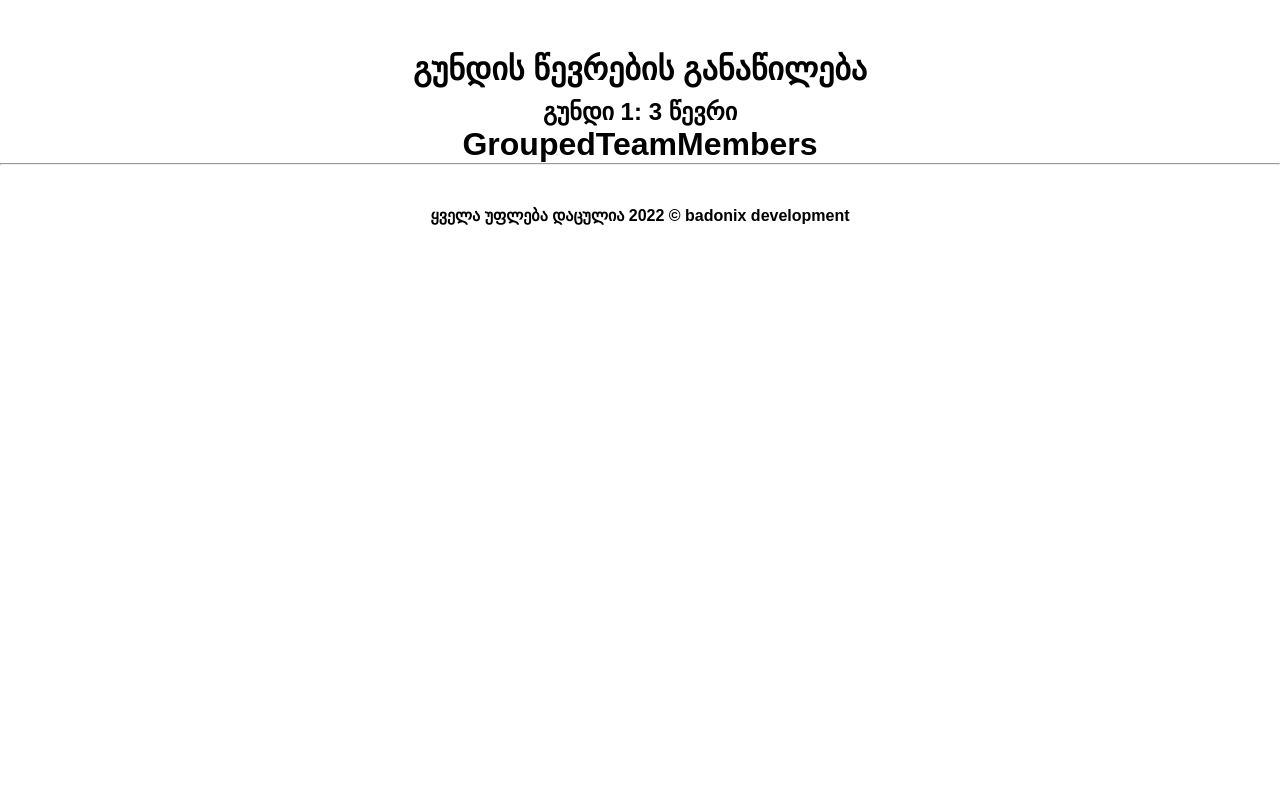
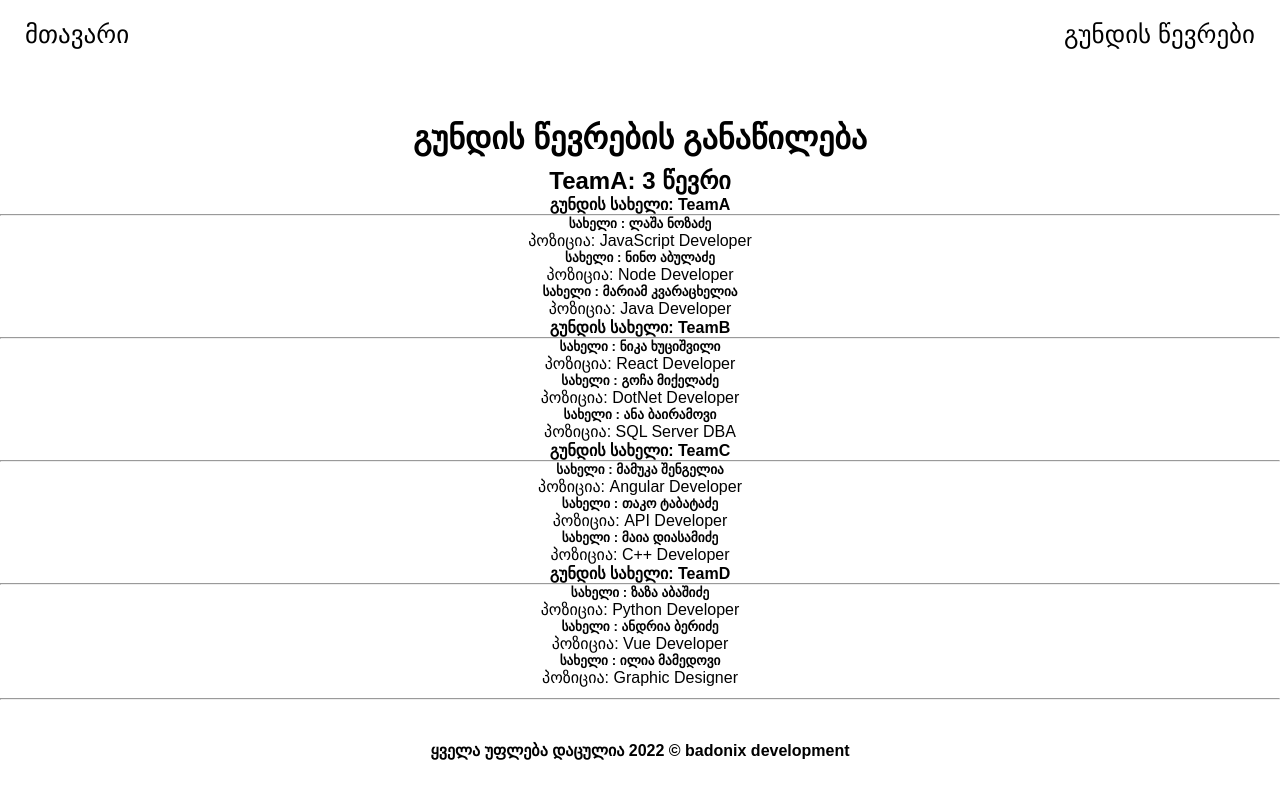
Before and after one commit to Badonix/TeamMembersTracker, a React (Create React App) app: page /GroupedTeamMembers in a window 1280 px wide. Built offline with nearby package versions, Linux system fonts and the light colour scheme; a web font is replaced by a local one.

Commit message:
Add collapse style in future

```diff
--- a/src/App.css
+++ b/src/App.css
@@ -5,6 +5,10 @@
   padding:0;
   font-family: "BPG Banner", sans-serif;
 
+}
+body{
+  position: relative;
+  min-height: 100vh;
 }
 .card-container{
   width:100%;
@@ -15,6 +19,8 @@
 }
 
 .card{
+  border: 1px solid white;
+  transition: .3s;
   display: flex;
   margin:50px;
   width:250px;
@@ -23,7 +29,6 @@
   flex-direction: column;
   align-items: center;
   border-radius: 5px;
-
   cursor: pointer;
 }
 .card-container div img{
@@ -41,6 +46,10 @@
   flex-direction: column;
   justify-content: center;
   align-items: center;
+
+}
+.card-container{
+  margin-bottom:70px;
 }
 select{
   margin-top:50px;
@@ -66,3 +75,40 @@ footer{
   justify-content: center;
   align-items: center;
 }
+ul{
+  display: flex;
+  list-style: none;
+  padding:20px;
+  align-items: center;
+  justify-content: space-between;
+}
+a{
+  margin:5px;
+  text-decoration: none;
+  color:black;
+  font-size:25px;
+  transition: .2s;
+}
+a:hover{
+  color:gray;
+}
+
+.card:hover{
+
+  border: 1px solid gray
+}
+.notfound-container{
+  margin-top:100px;
+}
+.notfound-container h1{
+  color:red;
+  margin-bottom:30px;
+}
+.notfound-container h2{
+  color:gray;
+}
+.footer-container{
+  position: absolute;
+  bottom: 0;
+  width: 100%;
+}
--- a/src/App.jsx
+++ b/src/App.jsx
@@ -4,6 +4,8 @@ import { useState, useEffect } from "react";
 import Header from "./Header";
 import Footer from "./Footer";
 import Employees from "./Employees";
+import Nav from "./Nav";
+import NotFound from "./NotFound";
 import GroupedTeamMembers from "./GroupedTeamMembers";
 import { BrowserRouter as Router, Route, Routes } from "react-router-dom";
 function App() {
@@ -14,89 +16,89 @@ function App() {
         fullName: "ლაშა ნოზაძე",
         designation: "JavaScript Developer",
         gender: "male",
-        teamName: "გუნდი 1",
+        teamName: "TeamA",
       },
       {
         id: 2,
         fullName: "ნინო აბულაძე",
         designation: "Node Developer",
         gender: "female",
-        teamName: "გუნდი 1",
+        teamName: "TeamA",
       },
       {
         id: 3,
         fullName: "მარიამ კვარაცხელია",
         designation: "Java Developer",
         gender: "female",
-        teamName: "გუნდი 1",
+        teamName: "TeamA",
       },
       {
         id: 4,
         fullName: "ნიკა ხუციშვილი",
         designation: "React Developer",
         gender: "male",
-        teamName: "გუნდი 2",
+        teamName: "TeamB",
       },
       {
         id: 5,
         fullName: "გოჩა მიქელაძე",
         designation: "DotNet Developer",
         gender: "male",
-        teamName: "გუნდი 2",
+        teamName: "TeamB",
       },
       {
         id: 6,
         fullName: "ანა ბაირამოვი",
         designation: "SQL Server DBA",
         gender: "female",
-        teamName: "გუნდი 2",
+        teamName: "TeamB",
       },
       {
         id: 7,
         fullName: "მამუკა შენგელია",
         designation: "Angular Developer",
         gender: "male",
-        teamName: "გუნდი 3",
+        teamName: "TeamC",
       },
       {
         id: 8,
         fullName: "თაკო ტაბატაძე",
         designation: "API Developer",
         gender: "female",
-        teamName: "გუნდი 3",
+        teamName: "TeamC",
       },
       {
         id: 9,
         fullName: "მაია დიასამიძე",
         designation: "C++ Developer",
         gender: "female",
-        teamName: "გუნდი 3",
+        teamName: "TeamC",
       },
       {
         id: 10,
         fullName: "ზაზა აბაშიძე",
         designation: "Python Developer",
         gender: "male",
-        teamName: "გუნდი 4",
+        teamName: "TeamD",
       },
       {
         id: 11,
         fullName: "ანდრია ბერიძე",
         designation: "Vue Developer",
         gender: "male",
-        teamName: "გუნდი 4",
+        teamName: "TeamD",
       },
       {
         id: 12,
         fullName: "ილია მამედოვი",
         designation: "Graphic Designer",
         gender: "male",
-        teamName: "გუნდი 4",
+        teamName: "TeamD",
       },
     ]
   );
-  const [selectedTeam, setSelectedTeam] = useState(
-    JSON.parse(localStorage.getItem("selectedTeam")) || "გუნდი 1"
+  const [selectedTeam, setTeam] = useState(
+    JSON.parse(localStorage.getItem("selectedTeam")) || "TeamA"
   );
   useEffect(() => {
     localStorage.setItem("employeeList", JSON.stringify(employees));
@@ -106,8 +108,7 @@ function App() {
   }, [selectedTeam]);
 
   function handleTeamSelectionChange(e) {
-    console.log(e.target.value);
-    setSelectedTeam(e.target.value);
+    setTeam(e.target.value);
   }
 
   function handleEmployeeCardClick(event) {
@@ -122,26 +123,51 @@ function App() {
   }
   return (
     <Router>
-      <Header
-        selectedTeam={selectedTeam}
-        teamMemberCount={
-          employees.filter((employee) => employee.teamName === selectedTeam)
-            .length
-        }
-      />
+      <Nav />
+
       <Routes>
         <Route
           path="/"
           element={
+            <>
+              <Header
+                selectedTeam={selectedTeam}
+                teamMemberCount={
+                  employees.filter(
+                    (employee) => employee.teamName === selectedTeam
+                  ).length
+                }
+              />
               <Employees
                 handleEmployeeCardClick={handleEmployeeCardClick}
                 employees={employees}
                 handleTeamSelectionChange={handleTeamSelectionChange}
                 selectedTeam={selectedTeam}
               />
+            </>
           }
         ></Route>
-        <Route path="/GroupedTeamMembers" element={<GroupedTeamMembers />} />
+        <Route
+          path="/GroupedTeamMembers"
+          element={
+            <>
+              <Header
+                selectedTeam={selectedTeam}
+                teamMemberCount={
+                  employees.filter(
+                    (employees) => employees.teamName === selectedTeam
+                  ).length
+                }
+              />
+              <GroupedTeamMembers
+                employees={employees}
+                selectedTeasm={selectedTeam}
+                setTeam={setTeam}
+              />
+            </>
+          }
+        />
+        <Route path="*" element={<NotFound />}></Route>
       </Routes>
 
       <Footer />
--- a/src/Employees.jsx
+++ b/src/Employees.jsx
@@ -9,10 +9,10 @@ const Employees = ({
   return (
     <main className="container">
       <select onChange={handleTeamSelectionChange} value={selectedTeam}>
-        <option value="გუნდი 1">გუნდი 1</option>
-        <option value="გუნდი 2">გუნდი 2</option>
-        <option value="გუნდი 3">გუნდი 3</option>
-        <option value="გუნდი 4">გუნდი 4</option>
+        <option value="TeamA">TeamA</option>
+        <option value="TeamB">TeamB</option>
+        <option value="TeamC">TeamC</option>
+        <option value="TeamD">TeamD</option>
       </select>
       <div className="card-container">
         {employees.map((employee) => {
--- a/src/Footer.jsx
+++ b/src/Footer.jsx
@@ -1,14 +1,14 @@
 const Footer = () => {
   var today = new Date();
   return (
-    <>
+    <div className="footer-container">
       <hr></hr>
       <footer>
         <h4>
           ყველა უფლება დაცულია {today.getFullYear()} © badonix development
         </h4>
       </footer>
-    </>
+    </div>
   );
 };
 export default Footer;
--- a/src/GroupedTeamMembers.jsx
+++ b/src/GroupedTeamMembers.jsx
@@ -1,7 +1,93 @@
-const GroupedTeamMembers = () => {
+import { useState } from "react";
+const GroupedTeamMembers = ({ employees, selectedTeam, setTeam }) => {
+  const [groupedEmployees, setGroupedData] = useState(groupTeamMembers());
+
+  function groupTeamMembers() {
+    var teams = [];
+
+    var teamAMembers = employees.filter(
+      (employee) => employee.teamName === "TeamA"
+    );
+    var teamA = {
+      team: "TeamA",
+      members: teamAMembers,
+      collapsed: selectedTeam === "TeamA" ? false : true,
+    };
+    teams.push(teamA);
+
+    var teamBMembers = employees.filter(
+      (employee) => employee.teamName === "TeamB"
+    );
+    var teamB = {
+      team: "TeamB",
+      members: teamBMembers,
+      collapsed: selectedTeam === "TeamB" ? false : true,
+    };
+    teams.push(teamB);
+
+    var teamCMembers = employees.filter(
+      (employee) => employee.teamName === "TeamC"
+    );
+    var teamC = {
+      team: "TeamC",
+      members: teamCMembers,
+      collapsed: selectedTeam === "TeamC" ? false : true,
+    };
+    teams.push(teamC);
+
+    var teamDMembers = employees.filter(
+      (employee) => employee.teamName === "TeamD"
+    );
+    var teamD = {
+      team: "TeamD",
+      members: teamDMembers,
+      collapsed: selectedTeam === "TeamD" ? false : true,
+    };
+    teams.push(teamD);
+
+    return teams;
+  }
+
+  function handleTeamClick(event) {
+    var transformedGroupData = groupedEmployees.map((groupedData) =>
+      groupedData.team === event.currentTarget.id
+        ? { ...groupedData, collapsed: !groupedData.collapsed }
+        : groupedData
+    );
+    setGroupedData(transformedGroupData);
+    setTeam(event.currentTarget.id);
+  }
   return (
     <main>
-      <h1>GroupedTeamMembers</h1>
+      {groupedEmployees.map((item) => {
+        return (
+          <div
+            style={{ cursor: "pointer" }}
+            className="grouped-cont"
+            key={item.team}
+          >
+            <h4 id={item.team} onClick={handleTeamClick}>
+              გუნდის სახელი: {item.team}
+            </h4>
+            <div
+              className={item.collapsed == true ? "collapes" : ""}
+              id={"collapse_" + item.team}
+            >
+              <hr></hr>
+              {item.members.map((member) => {
+                return (
+                  <div>
+                    <h5>
+                      <span>სახელი : {member.fullName}</span>
+                    </h5>
+                    <p>პოზიცია: {member.designation}</p>
+                  </div>
+                );
+              })}
+            </div>
+          </div>
+        );
+      })}
     </main>
   );
 };
--- /dev/null
+++ b/src/Nav.jsx
@@ -0,0 +1,18 @@
+import { Link } from "react-router-dom";
+
+const Nav = () => {
+  return (
+    <nav>
+      <ul>
+        <li>
+          <Link to="/">მთავარი</Link>
+        </li>
+        <li>
+          <Link to="/GroupedTeamMembers">გუნდის წევრები</Link>
+        </li>
+      </ul>
+    </nav>
+  );
+};
+
+export default Nav;
--- /dev/null
+++ b/src/NotFound.jsx
@@ -0,0 +1,9 @@
+const NotFound = () => {
+  return (
+    <main class="notfound-container">
+      <h1>ერორი 404</h1>
+      <h2>ეს გვერდი რაღაც ვერვიპოვეთ</h2>
+    </main>
+  );
+};
+export default NotFound;
```
Lines whose indentation alone changed are shown as unchanged.
